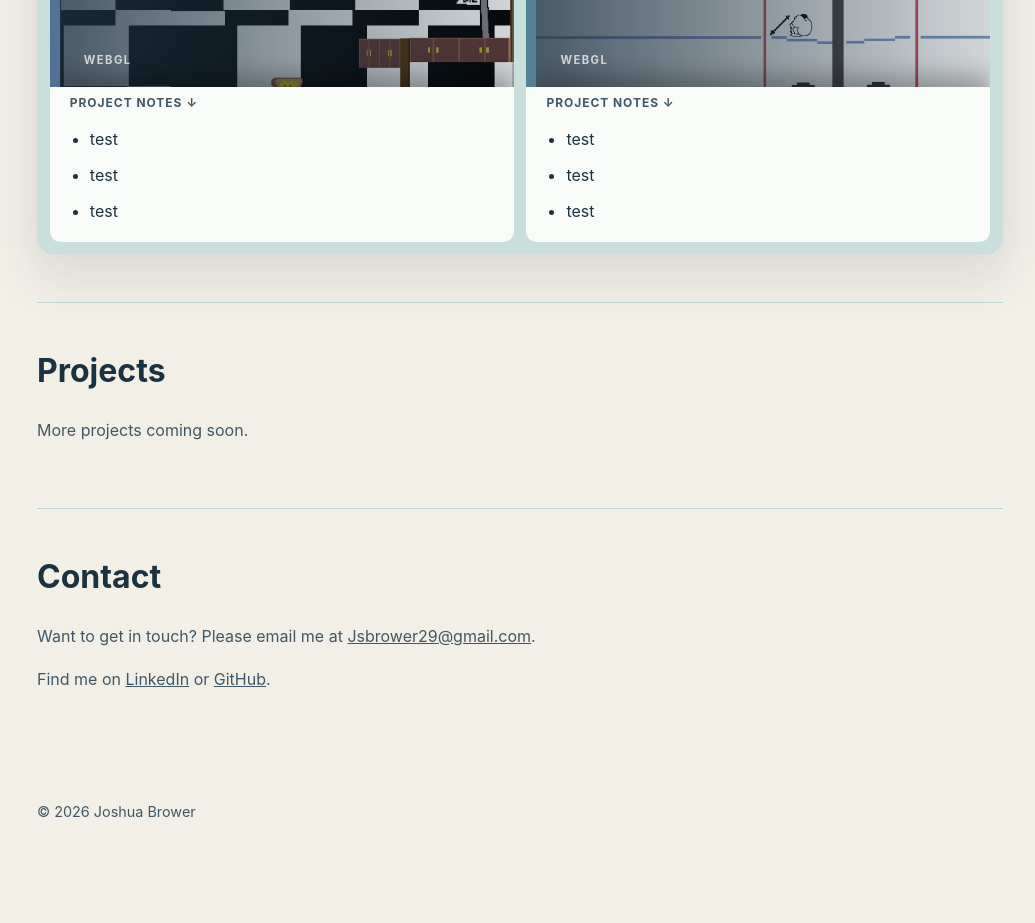
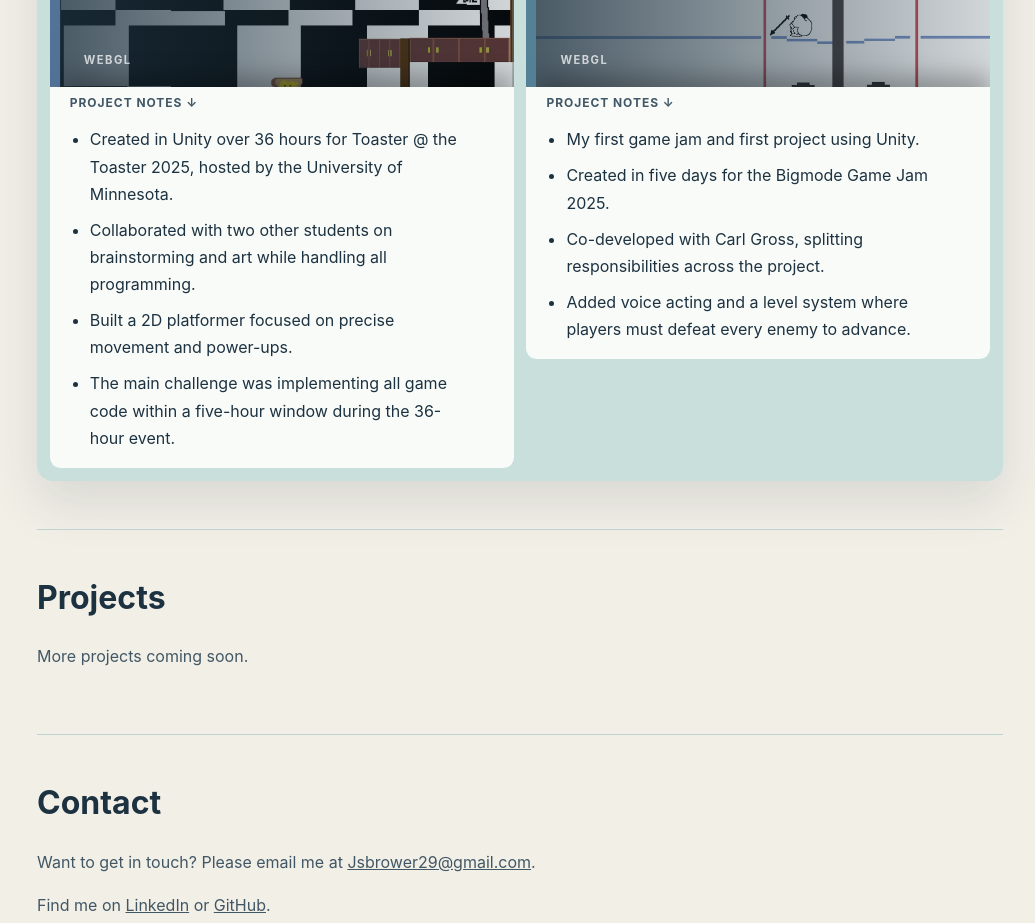
Before and after one commit to SionThePeon/JoshuaBrower-website, a React (Vite) app: page / in a window 1280 px wide. Shown: the part 1940-2863 px from the top of the page, without its empty margins (245-1280 px from the left). Before the commit the page ends 2807 px from the top, so only its background shows below. Built offline with nearby package versions, Linux system fonts and the light colour scheme.

Commit message:
LastNotes

```diff
--- a/src/App.jsx
+++ b/src/App.jsx
@@ -31,8 +31,32 @@ const games = [
       'Designed a gameplay loop with incremental progression that rewards players for learning the world and optimizing delivery routes.',
     ],
   },
-  { slug: 'toaster-3', title: "Toast's Adventure", format: 'WebGL', play: `${base}games/toaster-3/`, preview: { video: `${base}previews/toasts-adventure.mp4`, image: `${base}previews/toasts-adventure.jpg` }, context: ['test', 'test', 'test'] },
-  { slug: 'biggies-math-adventure', title: "Biggie's Math Adventure", format: 'WebGL', play: `${base}games/biggies-math-adventure/`, preview: { video: `${base}previews/biggies-math-adventure.mp4`, image: `${base}previews/biggies-math-adventure.jpg` }, context: ['test', 'test', 'test'] },
+  {
+    slug: 'toaster-3',
+    title: "Toast's Adventure",
+    format: 'WebGL',
+    play: `${base}games/toaster-3/`,
+    preview: { video: `${base}previews/toasts-adventure.mp4`, image: `${base}previews/toasts-adventure.jpg` },
+    projectNotes: [
+      'Created in Unity over 36 hours for Toaster @ the Toaster 2025, hosted by the University of Minnesota.',
+      'Collaborated with two other students on brainstorming and art while handling all programming.',
+      'Built a 2D platformer focused on precise movement and power-ups.',
+      'The main challenge was implementing all game code within a five-hour window during the 36-hour event.',
+    ],
+  },
+  {
+    slug: 'biggies-math-adventure',
+    title: "Biggie's Math Adventure",
+    format: 'WebGL',
+    play: `${base}games/biggies-math-adventure/`,
+    preview: { video: `${base}previews/biggies-math-adventure.mp4`, image: `${base}previews/biggies-math-adventure.jpg` },
+    projectNotes: [
+      'My first game jam and first project using Unity.',
+      'Created in five days for the Bigmode Game Jam 2025.',
+      'Co-developed with Carl Gross, splitting responsibilities across the project.',
+      'Added voice acting and a level system where players must defeat every enemy to advance.',
+    ],
+  },
 ]
 
 function playPreview(event) {
```
